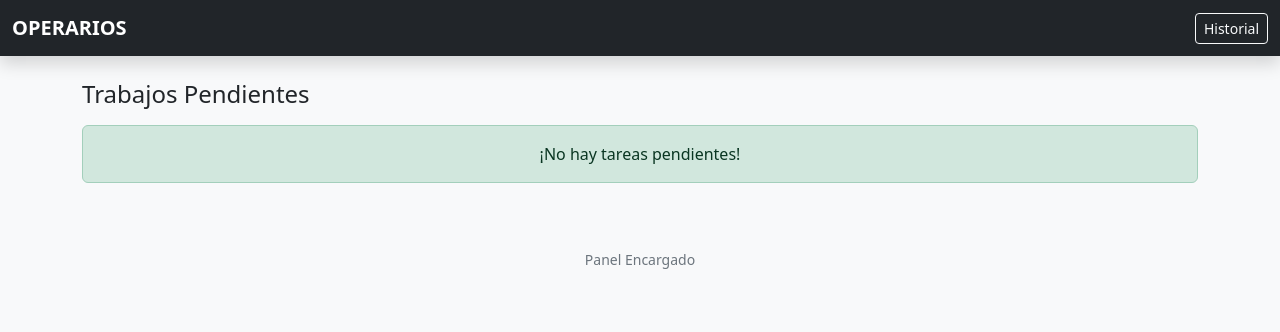
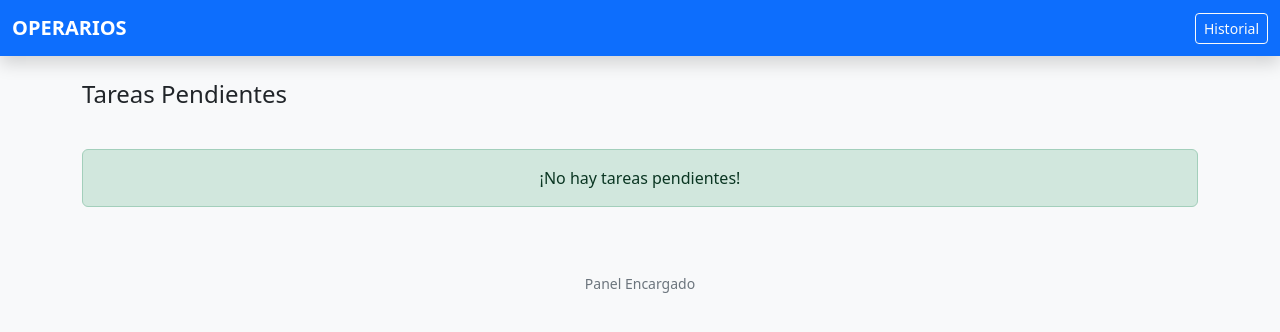
Before and after one commit to manin1985/mantenimiento-app, a Flask app: template templates/index.html in a window 1280 px wide. Shown: the top 332 px of the page. Run offline with Flask 3, Linux system fonts and the light colour scheme; the template is opened without the code that fills it, so the values that code supplies are empty; some libraries are stand-ins or nearby versions.

Commit message:
Update index.html

```diff
--- a/templates/index.html
+++ b/templates/index.html
@@ -3,33 +3,33 @@
 <head>
     <meta charset="UTF-8">
     <meta name="viewport" content="width=device-width, initial-scale=1.0">
-    <title>Bolsa de Trabajo</title>
+    <title>Mantenimiento - Operarios</title>
+    <link rel="manifest" href="/manifest.json">
     <link href="https://cdn.jsdelivr.net/npm/bootstrap@5.3.0/dist/css/bootstrap.min.css" rel="stylesheet">
 </head>
 <body class="bg-light">
-    <nav class="navbar navbar-dark bg-dark mb-4 shadow">
+    <nav class="navbar navbar-dark bg-primary mb-4 shadow">
         <div class="container-fluid">
             <span class="navbar-brand fw-bold">OPERARIOS</span>
             <a href="/historial" class="btn btn-outline-light btn-sm">Historial</a>
         </div>
     </nav>
-
     <div class="container">
-        <h4 class="mb-3">Trabajos Pendientes</h4>
+        <h4 class="mb-3">Tareas Pendientes</h4>
         <div class="list-group">
             {% if pendientes %}
                 {% for p in pendientes %}
-                <div class="list-group-item shadow-sm mb-3 rounded p-3 border-start border-warning border-5">
-                    <h6 class="text-uppercase fw-bold text-dark">{{ p[1] }}</h6>
+                <div class="list-group-item shadow-sm mb-3 rounded p-3 border-start border-primary border-5">
+                    <h6 class="text-uppercase fw-bold">{{ p[1] }}</h6>
                     <p class="text-muted small mb-3">📍 {{ p[2] }}</p>
                     <form action="/completar/{{ p[0] }}" method="POST" class="d-flex gap-2">
                         <input type="text" name="operario" class="form-control form-control-sm" placeholder="Tu nombre..." required>
-                        <button type="submit" class="btn btn-success btn-sm fw-bold">FINALIZAR</button>
+                        <button type="submit" class="btn btn-success btn-sm fw-bold">TERMINAR</button>
                     </form>
                 </div>
                 {% endfor %}
             {% else %}
-                <div class="alert alert-success text-center">¡No hay tareas pendientes!</div>
+                <div class="alert alert-success text-center mt-4">¡No hay tareas pendientes!</div>
             {% endif %}
         </div>
         <div class="text-center mt-5 mb-4">
```
